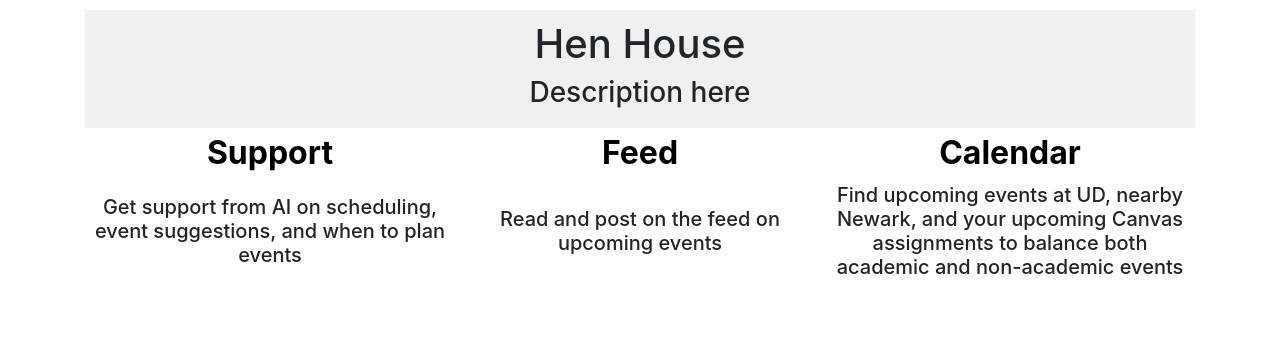
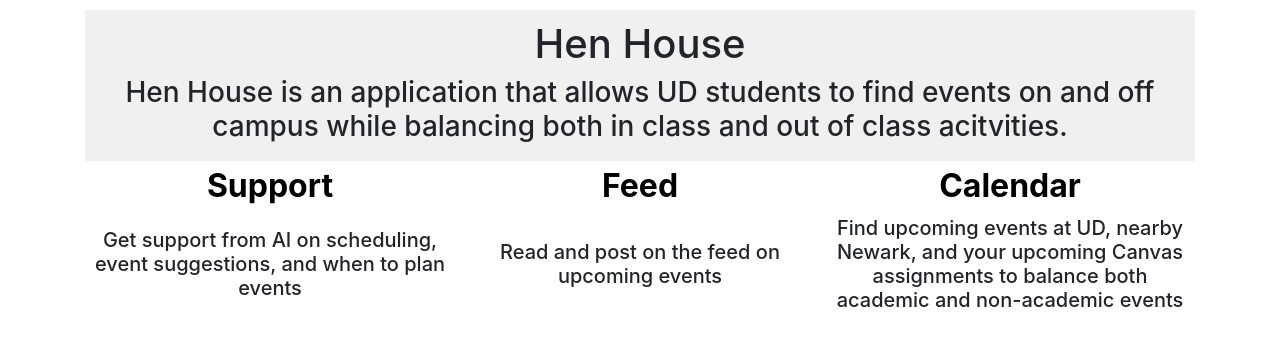
Before and after one commit to Cragmatic/henhacks2024, a Flask app: page /home in a window 1280 px wide. Shown: the part 56-402 px from the top of the page. Run offline with Flask 3, Linux system fonts and the light colour scheme; lists and menus that the app fills with data are empty; some libraries are stand-ins or nearby versions.

Commit message:
add description

```diff
--- a/templates/index.html
+++ b/templates/index.html
@@ -58,7 +58,7 @@
                     Hen House
                 </h1>
                 <h3>
-                    Description here
+                    Hen House is an application that allows UD students to find events on and off campus while balancing both in class and out of class acitvities.
                 </h3>
             </div>
 
```
